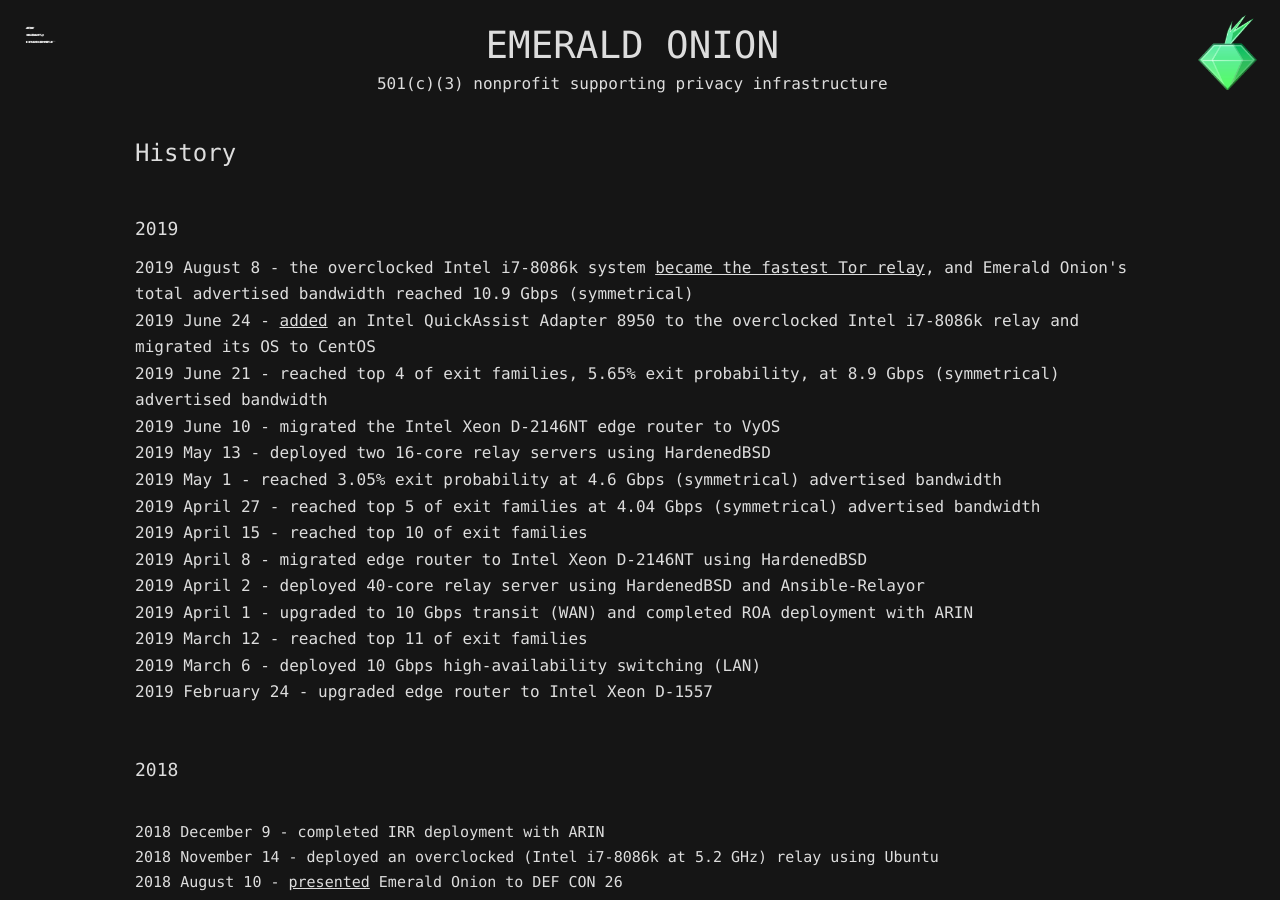
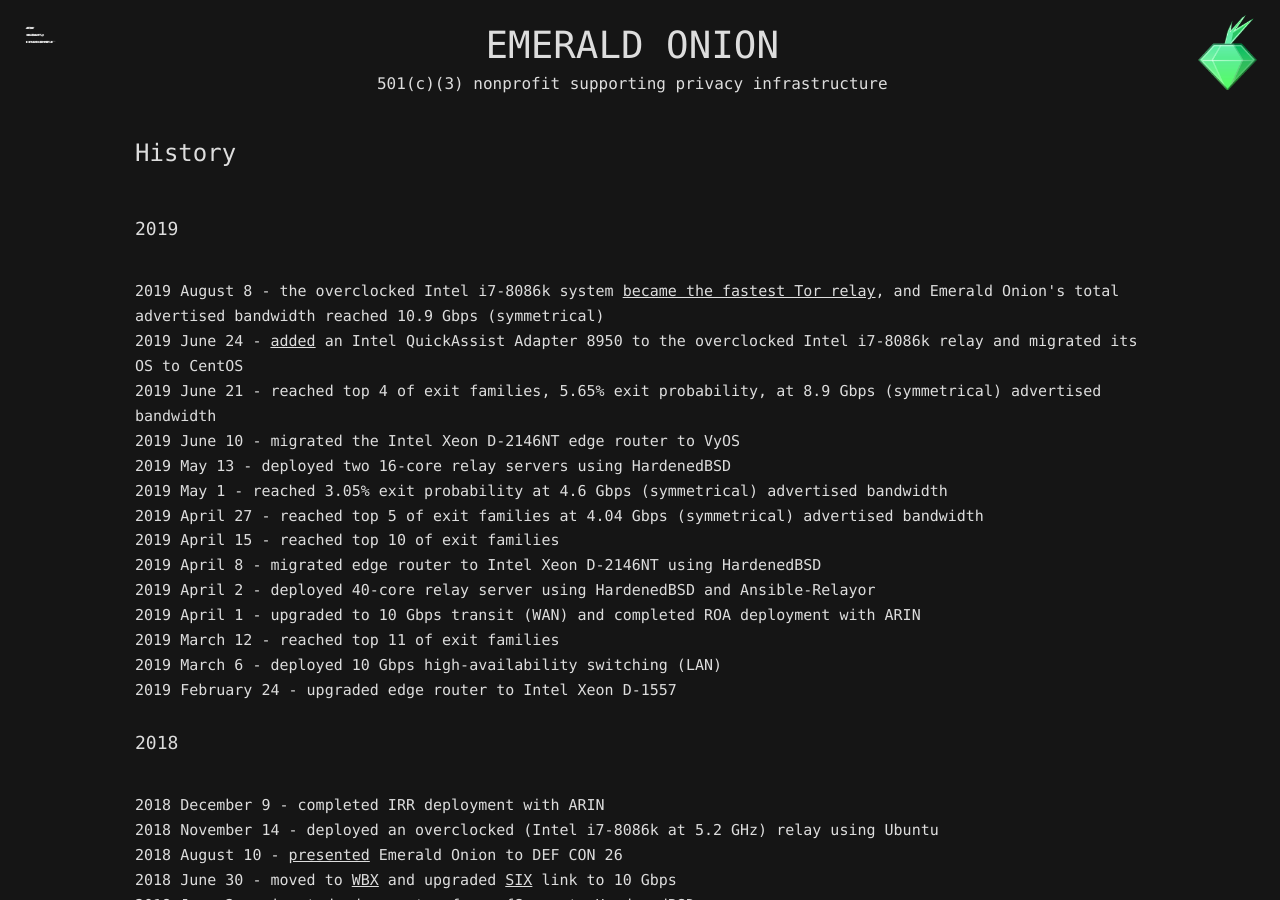
Before and after one commit to emeraldonion/emeraldonion.github.io, a Jekyll site: the page index.html, which Jekyll copies as it is, in a window 1280 px wide and 900 px high, scrolled down 407 px. Built offline with Jekyll 4.4.1, drawn with Linux system fonts in a browser that asks for light colours.

Commit message:
remove paragraph marker in History

```diff
--- a/index.html
+++ b/index.html
@@ -36,7 +36,7 @@
 	    <p>View the Tor network's exit relay distribution <a href="https://metrics.torproject.org/rs.html#aggregate/as/flag:exit" target="_blank">here (top 10)</a> or <a href="https://metrics.torproject.org/bubbles.html#network-family-exits-only" target="_blank">here (bubble graph)</a>.</p>
 	<h1>History</h1>
 		<h3>2019</h3>
-			<p>2019 August 8 - the overclocked Intel i7-8086k system <a href="https://twitter.com/EmeraldOnion/status/1159629121158148102" target="_blank"> became the fastest Tor relay</a>, and Emerald Onion's total advertised bandwidth reached 10.9 Gbps (symmetrical)
+			<br />2019 August 8 - the overclocked Intel i7-8086k system <a href="https://twitter.com/EmeraldOnion/status/1159629121158148102" target="_blank"> became the fastest Tor relay</a>, and Emerald Onion's total advertised bandwidth reached 10.9 Gbps (symmetrical)
 			<br />2019 June 24 - <a href="https://twitter.com/EmeraldOnion/status/1143407128859668480" target="_blank">added</a> an Intel QuickAssist Adapter 8950 to the overclocked Intel i7-8086k relay and migrated its OS to CentOS
 			<br />2019 June 21 - reached top 4 of exit families, 5.65% exit probability, at 8.9 Gbps (symmetrical) advertised bandwidth
 			<br />2019 June 10 - migrated the Intel Xeon D-2146NT edge router to VyOS
@@ -68,7 +68,7 @@
 			<br />2017 July 2 - assigned AS 396507 by ARIN and turned on first exit relays
 			<br />2017 June 30 - assigned IPv6 /36 from ARIN
 			<br />2017 June 19 - deployed emeraldonion.org
-			<br />2017 June 15 - nonprofit incorporation approved by Washington's Secretary of State</p>
+			<br />2017 June 15 - nonprofit incorporation approved by Washington's Secretary of State
     </main>
     <footer>
         <address>
```
